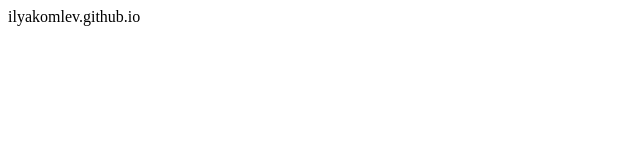
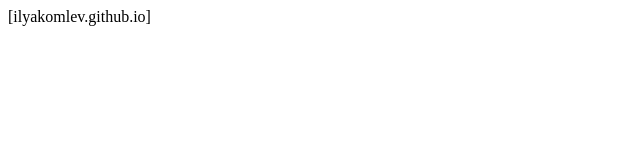
Before and after one commit to ilyakomlev/ilyakomlev.github.io, a plain HTML site: page index.html in a window 1280 px wide. Shown: the full height of the page, 0-640 px from the left. Drawn offline with Linux system fonts and the light colour scheme.

Commit message:
Dummy commit

```diff
--- a/index.html
+++ b/index.html
@@ -5,6 +5,6 @@ ilyakomlev.github.io
 </title>
 </head>
 <body>
-ilyakomlev.github.io
+[ilyakomlev.github.io]
 </body>
 </html>
```
